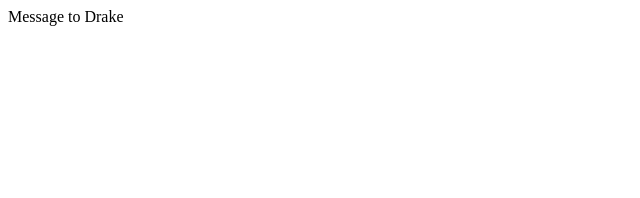
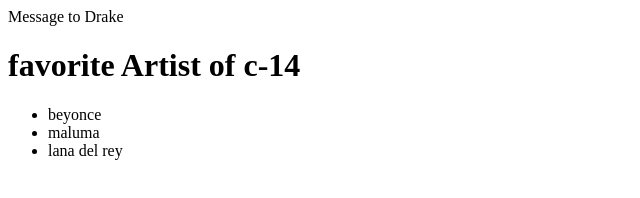
Before and after one commit to silvaom4/new-repo, a plain HTML site: page index.html in a window 1280 px wide. Shown: the whole page, without its empty margins (0-640 px from the left). Drawn offline with Linux system fonts and the light colour scheme.

Commit message:
adds c-14 favorite artists

```diff
--- a/index.html
+++ b/index.html
@@ -1 +1,21 @@
-Message to Drake
+<!DOCTYPE html>
+<html lang="en">
+<head>
+    <meta charset="UTF-8">
+    <meta name="viewport" content="width=device-width, initial-scale=1.0">
+    <title>Document</title>
+</head>
+<body>
+    Message to Drake
+    <main>
+        <div>
+            <h1>favorite Artist of c-14</h1>
+                <ul>
+                    <li>beyonce</li>
+                    <li>maluma</li>
+                    <li>lana del rey</li>
+                </ul>
+        </div>
+    </main>
+</body>
+</html>
```
